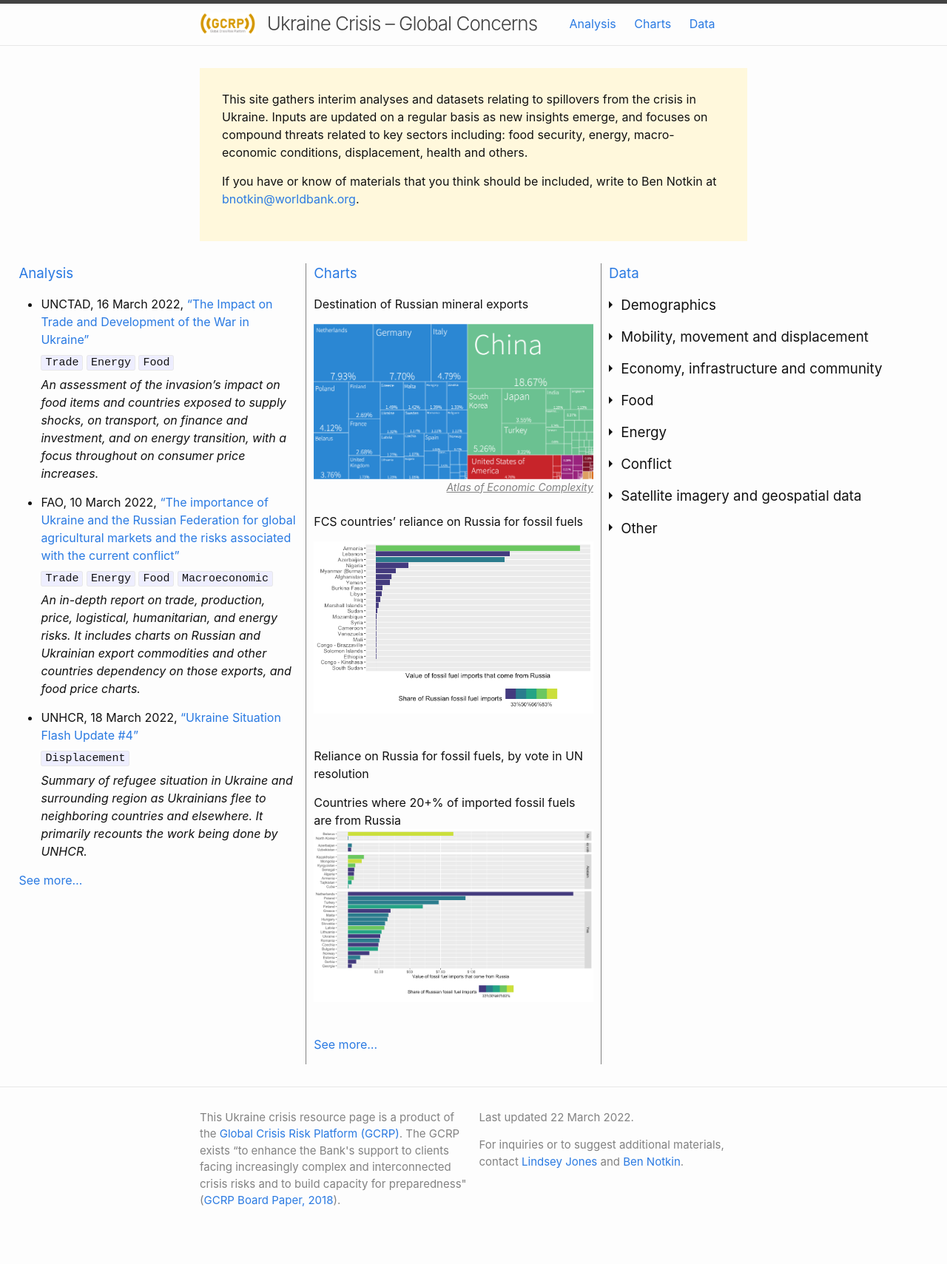
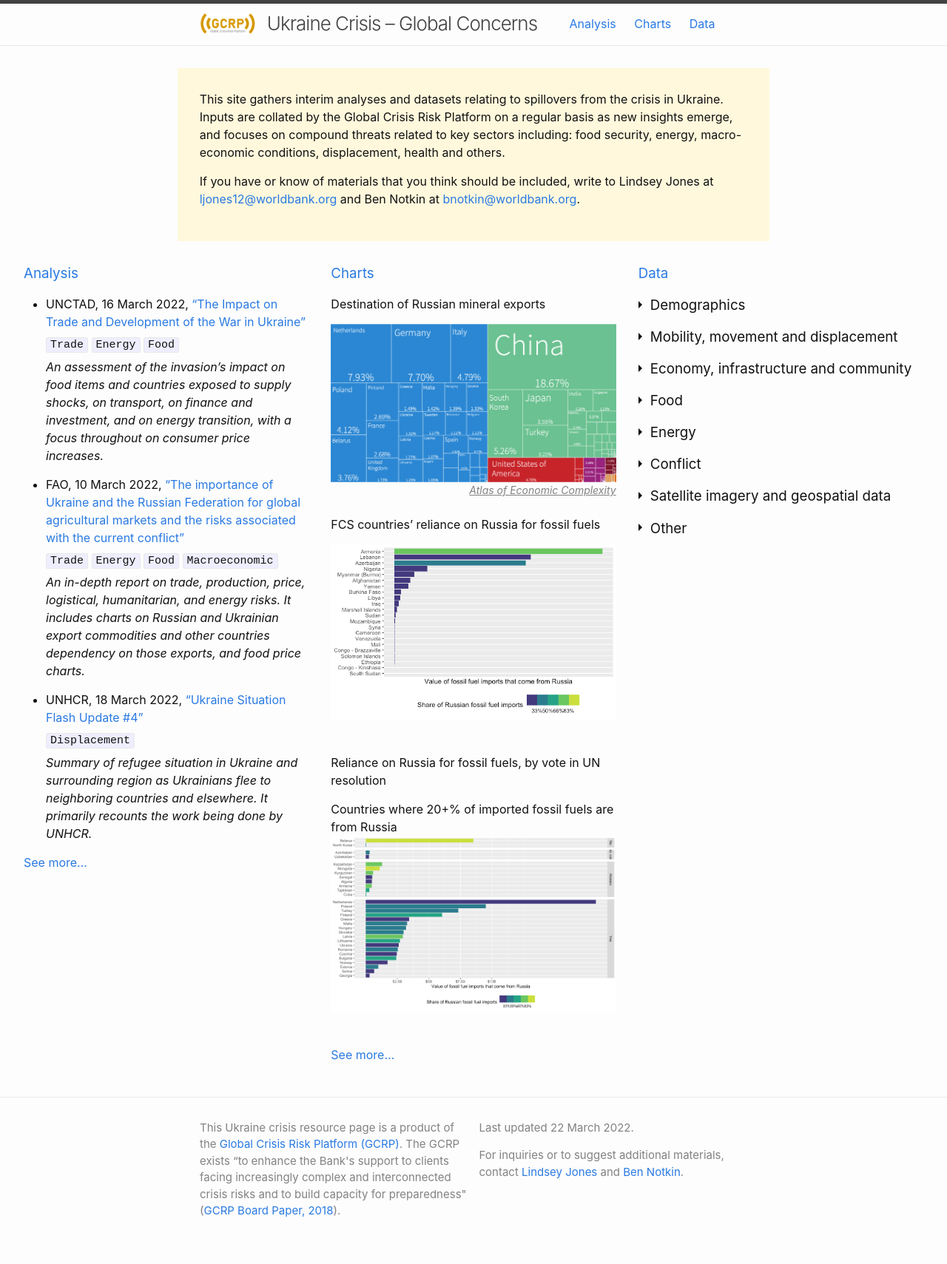
Before and after one commit to bennotkin/ukraine-corner, a Jekyll site: the page built from index.markdown, in a window 1280 px wide. Shown: the whole page at 74% size. Built offline with Jekyll 4.4.1, drawn with Linux system fonts in a browser that asks for light colours.

Commit message:
css grid on home

```diff
--- a/_layouts/home.html
+++ b/_layouts/home.html
@@ -1,7 +1,20 @@
----
-layout: default
----
+<!DOCTYPE html>
+<html lang="{{ page.lang | default: site.lang | default: "en" }}">
 
-<div class="home-container">
-{{ content }}
-</div>
+  {%- include head.html -%}
+
+  <body>
+
+    {%- include header.html -%}
+
+    <main class="page-content" aria-label="Content">
+      <div class="home-container">
+        {{ content }}
+      </div>
+    </main>
+
+    {%- include footer.html -%}
+
+  </body>
+
+</html>
--- a/_sass/minima/_base.scss
+++ b/_sass/minima/_base.scss
@@ -374,28 +374,47 @@ input[type='checkbox'].toggle {
 
 
 
-.preview-cols {
-  margin: 0 calc((70ch - 95vw)/2);
-  width: 95vw;
-  // max-width: 95vw;
-  display: flex;
-  justify-content: space-between;
+// .preview-cols {
+//   margin: 0 calc((70ch - 95vw)/2);
+//   width: 95vw;
+//   // max-width: 95vw;
+//   display: flex;
+//   justify-content: space-between;
 
 
 
-  .prev-col {
-    width: 33.33%;
-    padding: 0 1ch;
+//   .prev-col {
+//     width: 33.33%;
+//     padding: 0 1ch;
 
-    + .prev-col {
-      border-left: 1px solid $grey-color;
-    }
-  }
+//     + .prev-col {
+//       border-left: 1px solid $grey-color;
+//     }
+//   }
 
+// }
+
+.home-container {
+  max-width:95vw;
+  width: 150ch;
+  margin: auto;
+  display: grid;
+  grid-template-columns: repeat(6, 1fr);
+  grid-template-rows: repeat(2, auto);
+  column-gap: $spacing-unit;
 }
+
 
 .home-container .intro {
   background-color: cornsilk;
   padding: $spacing-unit;
-  margin-bottom: $spacing-unit
+  margin-bottom: $spacing-unit;
+  grid-column: 2 / 6;
 }
+
+// .preview-co
+
+.prev-col {
+  grid-column: span 2;
+  grid-row: 2/3;
+}
--- a/charts.markdown
+++ b/charts.markdown
@@ -41,9 +42,9 @@ permalink: /charts/
 
 ## Fertilizers
 
-<!-- #### Nitrogeneous fertilizer imports
+#### Nitrogeneous fertilizer imports
 ![Nitrogeneous fertilizer](assets/img/ifpri-nitrogeneous-fertilizer.png)
-*[IFPRI](https://www.ifpri.org/blog/how-will-russias-invasion-ukraine-affect-global-food-security)* -->
+*[IFPRI](https://www.ifpri.org/blog/how-will-russias-invasion-ukraine-affect-global-food-security)*
 
 #### Potassium fertilizer imports
 ![Potassium fertilizer](assets/img/ifpri-potassium-fertilizer.png)
--- a/index.markdown
+++ b/index.markdown
@@ -7,12 +7,12 @@ title: "Home"
 ---
 
 <div class="intro" markdown="1">
-This site gathers interim analyses and datasets relating to spillovers from the crisis in Ukraine. Inputs are updated on a regular basis as new insights emerge, and focuses on compound threats related to key sectors including: food security, energy, macro-economic conditions, displacement, health and others.
+This site gathers interim analyses and datasets relating to spillovers from the crisis in Ukraine. Inputs are collated by the Global Crisis Risk Platform on a regular basis as new insights emerge, and focuses on compound threats related to key sectors including: food security, energy, macro-economic conditions, displacement, health and others.
 
-If you have or know of materials that you think should be included, write to Ben Notkin at <a class="u-email" href="mailto:bnotkin@worldbank.org">bnotkin@worldbank.org</a>.
+If you have or know of materials that you think should be included, write to Lindsey Jones at <a class="u-email" href="mailto:ljones12@worldbank.org">ljones12@worldbank.org</a> and Ben Notkin at <a class="u-email" href="mailto:bnotkin@worldbank.org">bnotkin@worldbank.org</a>.
 </div>
 
-<div class="preview-cols">
+<!-- <div class="preview-cols"> -->
 <div class="prev-col" markdown="1">
 ### [Analysis](analysis.md)
 
@@ -227,4 +227,4 @@ https://portal.datapartnership.org/datapartner/18
 </div>
 
 </div>
-</div>
+<!-- </div> -->
```
Also changed, not shown: other parts of charts.markdown (+1 -0 lines), analysis.md (+8 -76 lines).
